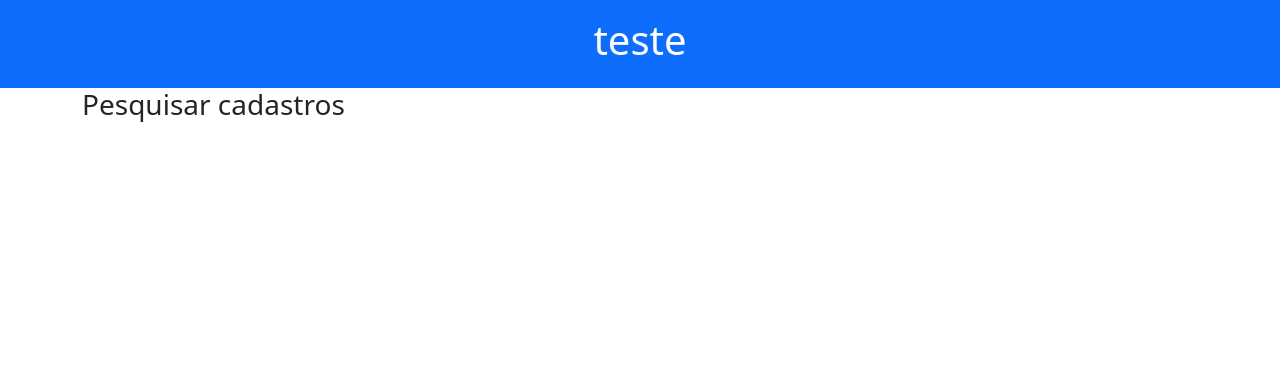
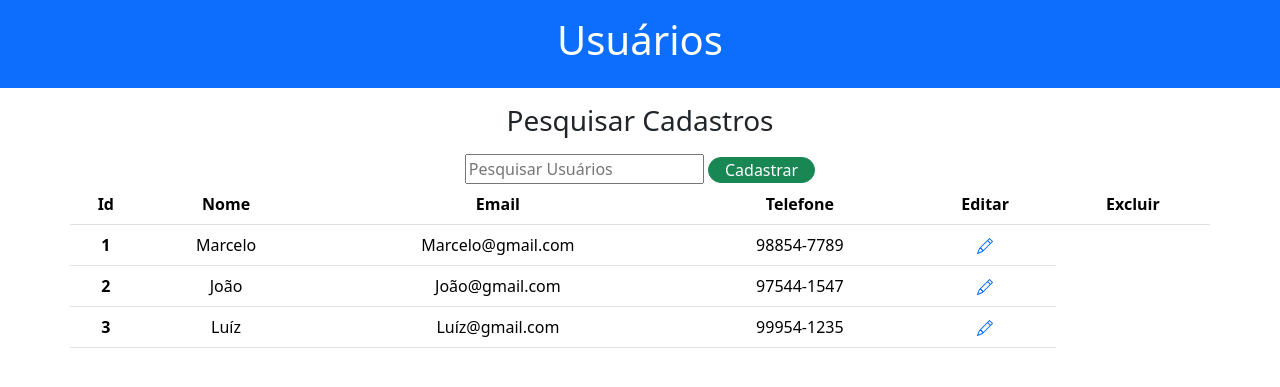
Before and after one commit to M1quantum/cadastro-de-filmes, a PHP site: page /cadastro/pessoas.html in a window 1280 px wide. Shown: the top 387 px of the page. Run offline with PHP 8.4, Linux system fonts and the light colour scheme.

Commit message:
criacao tabela de usuario

```diff
--- a/assets/pessoas.css
+++ b/assets/pessoas.css
@@ -1,3 +1,17 @@
 .header {
     text-align: center;
 }
+
+.container {
+    text-align: center;
+}
+
+.box-busca{
+    display: flex;
+    flex-direction: column;
+    justify-content: center;
+    align-items: center;
+    width: 100%;
+    height: 100%;
+    background-color: #ffffff;
+}
--- a/cadastro/pessoas.html
+++ b/cadastro/pessoas.html
@@ -3,17 +3,73 @@
   <head>
     <meta charset="utf-8">
     <meta name="viewport" content="width=device-width, initial-scale=1">
-    <title>Bootstrap demo</title>
+    <title>CADASTRO DE USUÁRIOS</title>
     <link href="https://cdn.jsdelivr.net/npm/bootstrap@5.3.2/dist/css/bootstrap.min.css" rel="stylesheet" integrity="sha384-T3c6CoIi6uLrA9TneNEoa7RxnatzjcDSCmG1MXxSR1GAsXEV/Dwwykc2MPK8M2HN" crossorigin="anonymous">
     <link rel="stylesheet" href="../assets/pessoas.css">
   </head>
   <body>
     <div class="p-3 bg-primary text-white header">
-      <h1>teste</h1>
+      <h1>Usuários</h1>
     </div>
     <div class="container">
-      <h3>Pesquisar cadastros</h3>
+      <p>
+          <h3>Pesquisar Cadastros</h3>
+        </p>
     </div>
+
+    <div class="box-busca">
+      <div class="search-box">
+          <form method="post" action="#">
+              <input type="text" class="search-box-input" name="busca" placeholder="Pesquisar Usuários">
+              <button class="btn btn-success rounded-pill px-3 py-0 button" type="button">Cadastrar</button>
+          </form>
+      </div><!-- Search -->
+  </div><!--Box Busca-->
+  <div class="container">
+    <div class="row">
+      <table class="table">
+        <thead>
+          <tr>
+            <th scope="col">Id</th>
+            <th scope="col">Nome</th>
+            <th scope="col">Email</th>
+            <th scope="col">Telefone</th>
+            <th scope="col">Editar</th>
+            <th scope="col">Excluir</th>
+          </tr>
+        </thead>
+        <tbody>
+          <tr>
+            <th scope="row">1</th>
+            <td>Marcelo</td>
+            <td>Marcelo@gmail.com</td>
+            <td>98854-7789</td>
+            <td><a href="http://"><svg xmlns="http://www.w3.org/2000/svg" width="16" height="16" fill="currentColor" class="bi bi-pencil" viewBox="0 0 16 16">
+              <path d="M12.146.146a.5.5 0 0 1 .708 0l3 3a.5.5 0 0 1 0 .708l-10 10a.5.5 0 0 1-.168.11l-5 2a.5.5 0 0 1-.65-.65l2-5a.5.5 0 0 1 .11-.168zM11.207 2.5 13.5 4.793 14.793 3.5 12.5 1.207zm1.586 3L10.5 3.207 4 9.707V10h.5a.5.5 0 0 1 .5.5v.5h.5a.5.5 0 0 1 .5.5v.5h.293zm-9.761 5.175-.106.106-1.528 3.821 3.821-1.528.106-.106A.5.5 0 0 1 5 12.5V12h-.5a.5.5 0 0 1-.5-.5V11h-.5a.5.5 0 0 1-.468-.325"/>
+            </svg></a></td>
+          </tr>
+          <tr>
+            <th scope="row">2</th>
+            <td>João</td>
+            <td>João@gmail.com</td>
+            <td>97544-1547</td>
+            <td><a href="http://"><svg xmlns="http://www.w3.org/2000/svg" width="16" height="16" fill="currentColor" class="bi bi-pencil" viewBox="0 0 16 16">
+              <path d="M12.146.146a.5.5 0 0 1 .708 0l3 3a.5.5 0 0 1 0 .708l-10 10a.5.5 0 0 1-.168.11l-5 2a.5.5 0 0 1-.65-.65l2-5a.5.5 0 0 1 .11-.168zM11.207 2.5 13.5 4.793 14.793 3.5 12.5 1.207zm1.586 3L10.5 3.207 4 9.707V10h.5a.5.5 0 0 1 .5.5v.5h.5a.5.5 0 0 1 .5.5v.5h.293zm-9.761 5.175-.106.106-1.528 3.821 3.821-1.528.106-.106A.5.5 0 0 1 5 12.5V12h-.5a.5.5 0 0 1-.5-.5V11h-.5a.5.5 0 0 1-.468-.325"/>
+            </svg></a></td>
+          </tr>
+          <tr>
+            <th scope="row">3</th>
+            <td>Luíz</td>
+            <td>Luíz@gmail.com</td>
+            <td>99954-1235</td>
+            <td><a href="http://"><svg xmlns="http://www.w3.org/2000/svg" width="16" height="16" fill="currentColor" class="bi bi-pencil" viewBox="0 0 16 16">
+              <path d="M12.146.146a.5.5 0 0 1 .708 0l3 3a.5.5 0 0 1 0 .708l-10 10a.5.5 0 0 1-.168.11l-5 2a.5.5 0 0 1-.65-.65l2-5a.5.5 0 0 1 .11-.168zM11.207 2.5 13.5 4.793 14.793 3.5 12.5 1.207zm1.586 3L10.5 3.207 4 9.707V10h.5a.5.5 0 0 1 .5.5v.5h.5a.5.5 0 0 1 .5.5v.5h.293zm-9.761 5.175-.106.106-1.528 3.821 3.821-1.528.106-.106A.5.5 0 0 1 5 12.5V12h-.5a.5.5 0 0 1-.5-.5V11h-.5a.5.5 0 0 1-.468-.325"/>
+            </svg></a></td>
+          </tr>
+        </tbody>
+      </table>
+    </div>
+  </div>
     <script src="https://cdn.jsdelivr.net/npm/bootstrap@5.3.2/dist/js/bootstrap.bundle.min.js" integrity="sha384-C6RzsynM9kWDrMNeT87bh95OGNyZPhcTNXj1NW7RuBCsyN/o0jlpcV8Qyq46cDfL" crossorigin="anonymous"></script>
   </body>
 </html>
```
